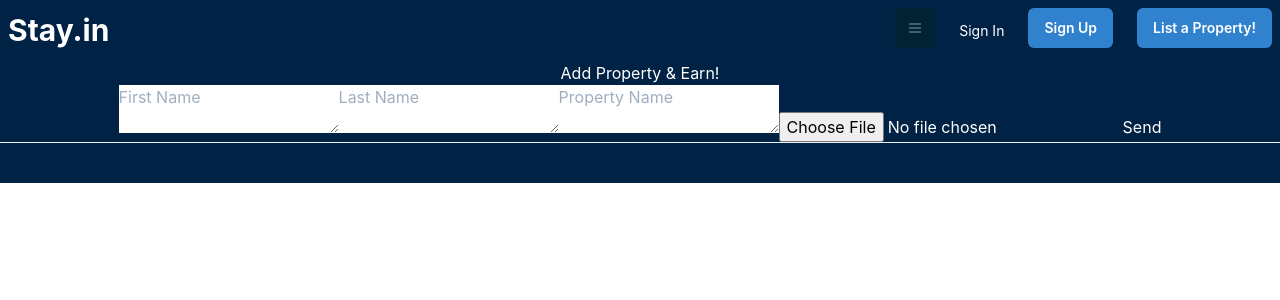
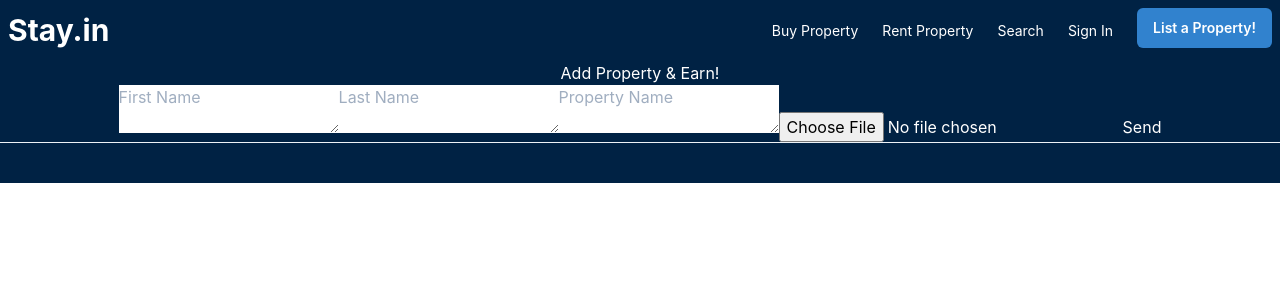
Before and after one commit to RajdevKapoor/Stay.in, a Next.js app in the folder stay-in/: page /form in a window 1280 px wide. Shown: the top 300 px of the page. Built offline with nearby package versions, Linux system fonts and the light colour scheme; a small style sheet from the web is missing.

Commit message:
fixed navigation bar and updated form link

```diff
--- a/stay-in/components/Navbar.jsx
+++ b/stay-in/components/Navbar.jsx
@@ -1,13 +1,26 @@
 import Link from 'next/link';
-import { Menu, MenuButton, MenuList, MenuItem, IconButton, Flex, Box, Spacer, Stack, Button } from '@chakra-ui/react';
+import {
+  Menu,
+  MenuButton,
+  MenuList,
+  MenuItem,
+  IconButton,
+  Flex,
+  Box,
+  Spacer,
+  Stack,
+  Button,
+} from '@chakra-ui/react';
 import { FcMenu, FcHome, FcAbout } from 'react-icons/fc';
 import { BsSearch } from 'react-icons/bs';
 import { FiKey } from 'react-icons/fi';
 
 const Navbar = () => (
-  <Flex p='2'  bgColor='#024' width='full'>
-    <Box fontSize='3xl' color='white' fontWeight='bold'>
-      <Link href='/' paddingLeft='2'>Stay.in</Link>
+  <Flex p="2" bgColor="#024" width="full">
+    <Box fontSize="3xl" color="white" fontWeight="bold">
+      <Link href="/" paddingLeft="2">
+        Stay.in
+      </Link>
     </Box>
     <Spacer />
 
@@ -15,43 +28,63 @@
       flex={{ base: 1, md: 0 }}
       justify={'flex-end'}
       direction={'row'}
-          spacing={6}>
+      spacing={6}
+    >
+      <Link href="/search?purpose=for-sale" passHref>
+        <Button
+          icon={<FcAbout />}
+          as={'a'}
+          color={'white'}
+          fontSize={'sm'}
+          fontWeight={400}
+          variant={'link'}
+          href={'#'}
+        >
+          Buy Property
+        </Button>
+      </Link>
 
-    <Box>
-      <Menu>
-        <MenuButton as={IconButton} icon={<FcMenu />} bgColor='#023' color='red.400' />
-        <MenuList color={'black'} >
-        <Link href='Stay.in\stay-in\pages\propertUpload.html' passHref>
-            <MenuItem icon={<FcHome />}>List Your Property</MenuItem>
+      <Link href="/search?purpose=for-rent" passHref>
+        <Button
+          icon={<FiKey />}
+          as={'a'}
+          color={'white'}
+          fontSize={'sm'}
+          fontWeight={400}
+          variant={'link'}
+          href={'#'}
+        >
+          Rent Property
+        </Button>
       </Link>
-          <Link href='/' passHref>
-            <MenuItem icon={<FcHome />}>Home</MenuItem>
+
+      <Link href="/search" passHref>
+        <Button
+          icon={<BsSearch />}
+          as={'a'}
+          color={'white'}
+          fontSize={'sm'}
+          fontWeight={400}
+          variant={'link'}
+          href={'#'}
+        >
+          Search
+        </Button>
       </Link>
-          <Link href='/search' passHref>
-            <MenuItem icon={<BsSearch />}>Search</MenuItem>
-          </Link>
-          <Link href='/search?purpose=for-sale' passHref>
-            <MenuItem icon={<FcAbout />}>Buy Property</MenuItem>
-          </Link>
-          <Link href='/search?purpose=for-rent' passHref>
-            <MenuItem icon={<FiKey />}>Rent Property</MenuItem>
-          </Link>
-        </MenuList>
-      </Menu>
-    </Box>
 
-    <Link href='/signin' passHref>
-
+      <Link href="/signin" passHref>
         <Button
           as={'a'}
           color={'white'}
           fontSize={'sm'}
           fontWeight={400}
           variant={'link'}
-            href={'#'}>
+          href={'#'}
+        >
           Sign In
-          </Button></Link>
-          <Link href='/signup' passHref>
+        </Button>
+      </Link>
+      {/* <Link href='/signup' passHref>
           <Button
             display={{ base: 'none', md: 'inline-flex' }}
             fontSize={'sm'}
@@ -63,8 +96,8 @@
               bg: 'blue.900',
             }}>
             Sign Up
-          </Button></Link>
-          <Link href='/form' passHref>
+          </Button></Link> */}
+      <Link href="/form" passHref>
         <Button
           display={{ base: 'none', md: 'inline-flex' }}
           fontSize={'sm'}
@@ -74,9 +107,11 @@
           href={'#'}
           _hover={{
             bg: 'blue.900',
-            }}>
+          }}
+        >
           List a Property!
-          </Button></Link>
+        </Button>
+      </Link>
     </Stack>
   </Flex>
 );
```
Lines whose indentation alone changed are shown as unchanged.
